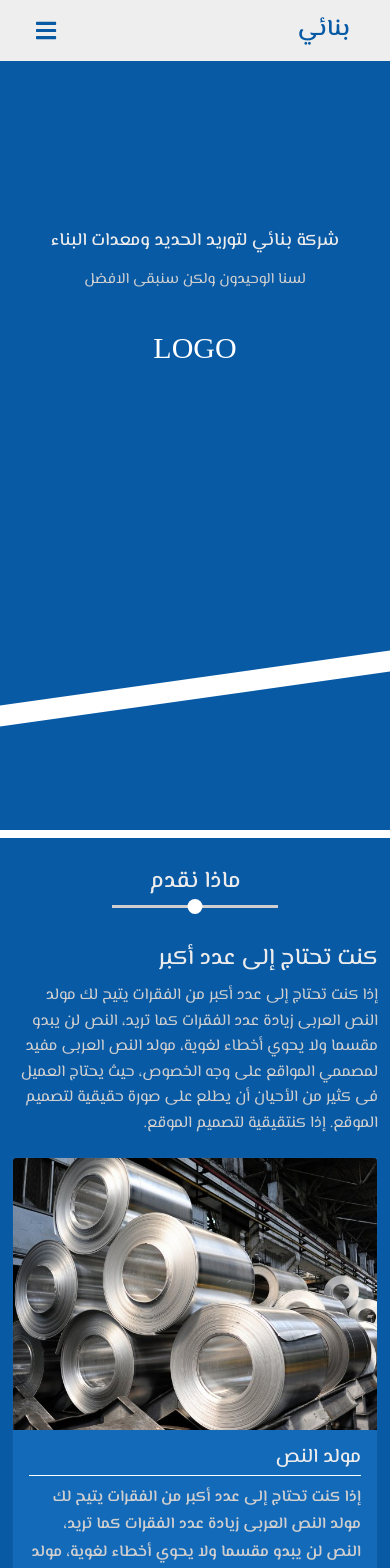
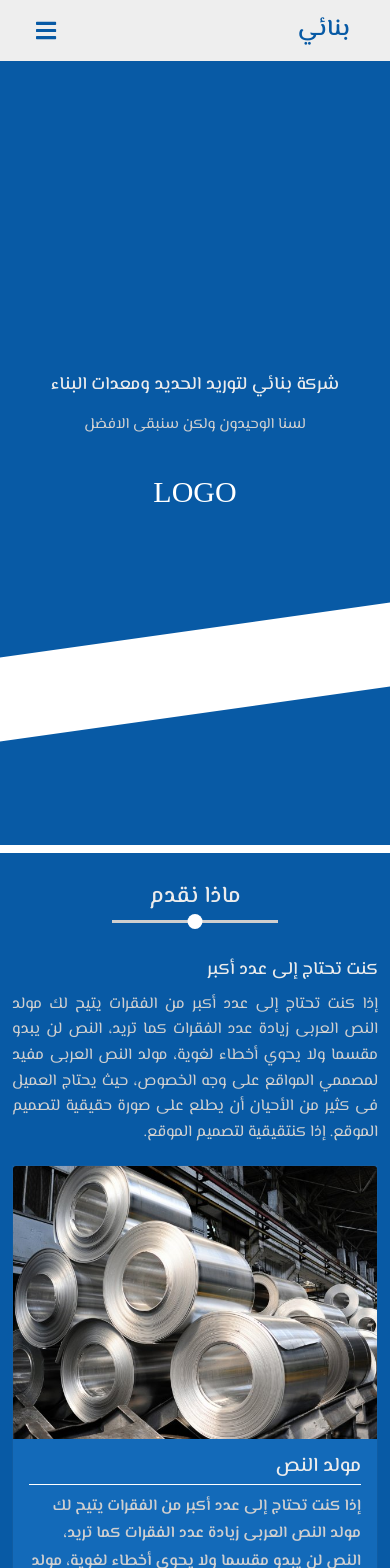
Before and after one commit to MumtazMohammed/SteelProject, a Vue app: page / in a window 390 px wide. Shown: the top 1568 px of the page. Built offline with nearby package versions, Linux system fonts and the light colour scheme.

Commit message:
mumo7038@gmail.com

```diff
--- a/package.json
+++ b/package.json
@@ -12,18 +12,21 @@
     "@fortawesome/fontawesome-svg-core": "^1.2.36",
     "@fortawesome/free-solid-svg-icons": "^5.15.4",
     "@fortawesome/vue-fontawesome": "^2.0.6",
+    "@popperjs/core": "^2.10.2",
     "animate.css": "^4.1.1",
     "bootstrap": "^5.1.3",
     "core-js": "^3.6.5",
     "i": "^0.3.7",
     "npm": "^8.1.4",
     "vue": "^2.6.11",
-    "vue-router": "^3.2.0"
+    "vue-router": "^3.2.0",
+    "vuex": "^3.4.0"
   },
   "devDependencies": {
     "@vue/cli-plugin-babel": "~4.5.0",
     "@vue/cli-plugin-eslint": "~4.5.0",
     "@vue/cli-plugin-router": "~4.5.0",
+    "@vue/cli-plugin-vuex": "~4.5.0",
     "@vue/cli-service": "~4.5.0",
     "@vue/eslint-config-prettier": "^6.0.0",
     "babel-eslint": "^10.1.0",
--- a/src/NavBar/AppHeader.vue
+++ b/src/NavBar/AppHeader.vue
@@ -70,6 +70,9 @@ export default {
 .navbar-collapse {
   transition: all 0.3s ease;
 }
+.navbar-nav {
+  padding: 0;
+}
 .navbar-nav > li:not(:last-child) {
   margin: 0 0 0 15px;
 }
--- a/src/components-about/FirstSectionAbout.vue
+++ b/src/components-about/FirstSectionAbout.vue
@@ -3,7 +3,7 @@
     <div class="container">
       <div class="row">
         <div class="col-12 text-center">
-          <div class="h4">
+          <div class="header-tital">
             <h4>من نحن</h4>
           </div>
         </div>
@@ -83,18 +83,13 @@ export default {
   min-height: 100%;
   padding-bottom: 20px;
 }
-h4 {
-  color: #085aa5;
-  font-family: "El Messiri";
-  padding-bottom: 5px;
-}
-.h4 {
+.header-tital {
   margin-top: 30px;
   font-family: "El Messiri";
   color: #cfcfcf;
   position: relative;
 }
-.h4::after {
+.header-tital::after {
   content: "";
   position: absolute;
   width: 166px;
@@ -104,7 +99,7 @@ h4 {
   left: 50%;
   transform: translateX(-50%);
 }
-.h4::before {
+.header-tital::before {
   content: "";
   position: absolute;
   width: 15px;
@@ -116,7 +111,12 @@ h4 {
   transform: translateX(-50%);
   z-index: 1;
 }
-
+.header-tital > h4 {
+  color: #085aa5;
+  font-family: "El Messiri";
+  padding-bottom: 5px;
+  pointer-events: none;
+}
 .card-body {
   background-color: #eeeeee;
   border-radius: 5px;
@@ -130,7 +130,6 @@ h4 {
   background-color: #ffffffac;
   backdrop-filter: blur(3px);
 }
-
 .card-box {
   margin-top: 30px;
 }
@@ -140,6 +139,7 @@ h4 {
   border-bottom: 1.5px solid #636363;
   padding-bottom: 5px;
   transition: all 0.3s ease;
+  pointer-events: none;
 }
 .card-body:hover .card-title {
   color: #000000;
@@ -151,6 +151,7 @@ h4 {
   line-height: 1.7;
   font-weight: 500;
   transition: all 0.3s ease;
+  pointer-events: none;
 }
 .card-body:hover .card-text {
   color: #3b3b3b;
--- a/src/components-contact/SectionContact.vue
+++ b/src/components-contact/SectionContact.vue
@@ -3,19 +3,32 @@
     <div class="container">
       <div class="card" style="width: 100%">
         <div class="row g-0">
-          <form submit.prevent class="col-md-6 contact-box">
+          <form class="col-md-6 contact-box">
             <h3 class="contact-hd">تواصل معنا عبر البريد الأكتروني</h3>
             <div class="contact">
-              <input type="text" name="text" placeholder="الأسم" />
+              <input
+                type="text"
+                v-model="username"
+                name="text"
+                placeholder="الأسم"
+              />
             </div>
             <div class="contact">
-              <input type="email" placeholder="البريد الأكتروني" />
+              <input
+                type="email"
+                v-model="email"
+                placeholder="البريد الأكتروني"
+              />
             </div>
             <div class="contact-text">
-              <textarea name="write" placeholder="بماذا تفكر ..."></textarea>
+              <textarea
+                name="write"
+                v-model="message"
+                placeholder="بماذا تفكر ..."
+              ></textarea>
             </div>
             <div class="col-12">
-              <button class="btn" type="submit">أرسـل</button>
+              <button class="btn" submit.prevent type="submit">أرسـل</button>
             </div>
           </form>
           <div class="col-md-6">
@@ -55,13 +68,20 @@
 import FooterSecotion from "../components-main/FooterSection.vue";
 export default {
   name: "contact",
+  data() {
+    return {
+      username: "",
+      email: "",
+      message: "",
+    };
+  },
   components: {
     FooterSecotion,
   },
 };
 </script>
 
-<style  scoped>
+<style scoped>
 .contact-page {
   width: 100%;
   min-height: 85vh;
@@ -75,7 +95,6 @@ export default {
   justify-content: center;
   padding: 15px 0;
 }
-
 .contact-box {
   background-color: #085aa5;
   padding: 20px;
@@ -91,6 +110,7 @@ export default {
   text-align: center;
   font-size: 16px;
   font-family: "El Messiri";
+  pointer-events: none;
 }
 input::placeholder {
   color: #fff;
@@ -157,6 +177,10 @@ textarea:focus-visible {
   font-family: "El Messiri";
   font-weight: bold;
   color: #4c4c4c;
+  pointer-events: none;
+}
+.text-muted {
+  pointer-events: none;
 }
 </style>
 >
--- a/src/components-main/FirstSectionMain.vue
+++ b/src/components-main/FirstSectionMain.vue
@@ -2,15 +2,13 @@
   <div class="section-one">
     <div class="container-lg">
       <div class="row">
-        <div class="col-sm-12 t1 text-center">
+        <div class="col-sm-12 text-center">
           <h3>شركة بنائي لتوريد الحديد ومعدات البناء</h3>
         </div>
-        <div class="col-sm-12 t2 text-center">
-          <div class="alert alert-light" role="alert">
-            لسنا الوحيدون ولكن سنبقى الافضل
-          </div>
+        <div class="col-sm-12 text-center">
+          <div class="alert alert-light">لسنا الوحيدون ولكن سنبقى الافضل</div>
         </div>
-        <div class="col-sm-12 t3 text-center">
+        <div class="col-sm-12 text-center">
           <p class="logo">logo</p>
         </div>
       </div>
@@ -31,47 +29,48 @@ export default {
   height: calc(100vh - 75px);
   overflow: hidden;
   background-color: #085aa5;
+  display: flex;
+  justify-content: center;
+  align-items: center;
 }
 .section-one::after {
   content: "";
   position: absolute;
   width: 100%;
-  height: 2.5vh;
+  height: 10vh;
   background-color: #ffffff;
   transform: skew(0deg, -8deg);
   z-index: 0;
-  bottom: 130px ;
-}
-.t1 {
-  transform: translateY(70px) ;
+  bottom: 130px;
 }
 h3 {
   color: #ececec;
   font-family: "El Messiri";
-  margin: 100px 0 0 0;
   font-size: 30px;
+  margin: 0;
+  pointer-events: none;
 }
-.t2 {
-  transform: translateY(70px) ;
-}
-
 .alert-light {
   color: #cfcfcf;
   background-color: transparent;
   border-color: transparent;
   font-family: "El Messiri";
   font-size: 22px;
-}
-.t3 {
-  transform: translateY(70px) ;
+  pointer-events: none;
 }
 .logo {
   color: #ffffff;
   text-transform: uppercase;
   font-size: 30px;
   font-family: cursive;
+  pointer-events: none;
 }
 
+@media (max-width: 992px) {
+  .section-one {
+    height: calc(100vh - 60px);
+  }
+}
 @media (max-width: 532px) {
   .alert-light {
     font-size: 15px;
@@ -88,36 +87,9 @@ h3 {
     font-size: 18px;
   }
 }
-@media (max-height: 450px) {
-  .t1 {
-    transform: translateY(0px);
-    margin-top: 5px;
-  }
-  .t2 {
-    transform: translateY(0px);
-  }
-  .t3 {
-    transform: translateY(0px);
-  }
-  .alert {
-    margin: 5px 0 5px 0;
-    padding: 0;
-  }
-  h3 {
-    color: #ececec;
-    font-family: "El Messiri";
-    margin: 10px 0 0 0;
-    font-size: 30px;
-  }
+@media (max-height: 700px) {
   .section-one::after {
-    content: "";
-    position: absolute;
-    width: 100%;
-    height: 2.5vh;
-    background-color: #ffffff;
-    transform: skew(0deg, -8deg);
-    z-index: 0;
-    bottom: 65px;
+    display: none;
   }
 }
 </style>
--- a/src/components-main/FooterSection.vue
+++ b/src/components-main/FooterSection.vue
@@ -32,17 +32,20 @@ h5 {
   font-family: "El Messiri";
   color: #ffffff;
   font-size: 14px;
+  pointer-events: none;
 }
 span {
   color: rgb(255, 255, 255);
   font-size: 20px;
   font-family: fantasy;
+  pointer-events: none;
 }
 p {
   font-family: "El Messiri";
   color: #ffffff;
   font-size: 14px;
   display: inline-block;
+  pointer-events: none;
 }
 @media (max-width: 768px) {
   .col-md-6 {
--- a/src/components-main/SecondSectionMain.vue
+++ b/src/components-main/SecondSectionMain.vue
@@ -1,13 +1,13 @@
 <template>
   <div class="section-two">
     <div class="container">
-      <div class="col-lg-12 h3">
-        <h3 class="text-center">ماذا نقدم</h3>
+      <div class="col-lg-12 lin-cir">
+        <h3 class="header-text">ماذا نقدم</h3>
       </div>
       <div class="row">
-        <div class="col-lg-12 col-md-12 ">
-          <h3>كنت تحتاج إلى عدد أكبر</h3>
-          <p class="p">
+        <div class="col-lg-12 col-md-12">
+          <h3 class="title">كنت تحتاج إلى عدد أكبر</h3>
+          <p class="discription">
             إذا كنت تحتاج إلى عدد أكبر من الفقرات يتيح لك مولد النص العربى زيادة
             عدد الفقرات كما تريد، النص لن يبدو مقسما ولا يحوي أخطاء لغوية، مولد
             النص العربى مفيد لمصممي المواقع على وجه الخصوص، حيث يحتاج العميل فى
@@ -102,13 +102,13 @@ export default {
 .container {
   position: relative;
 }
-.h3 {
+.lin-cir {
   margin-top: 30px;
   font-family: "El Messiri";
   color: #cfcfcf;
   position: relative;
 }
-.h3::after {
+.lin-cir::after {
   content: "";
   position: absolute;
   width: 166px;
@@ -118,7 +118,7 @@ export default {
   left: 50%;
   transform: translateX(-50%);
 }
-.h3::before {
+.lin-cir::before {
   content: "";
   position: absolute;
   width: 15px;
@@ -130,14 +130,24 @@ export default {
   transform: translateX(-50%);
   z-index: 1;
 }
-.text-center {
+.header-text {
   color: #ececec;
+  text-align: center;
+  pointer-events: none;
 }
-.p {
+.title {
+  color: #ececec;
+  font-family: "El Messiri";
+  margin-bottom: 10px;
+  pointer-events: none;
+}
+.discription {
   font-family: "El Messiri";
   color: #cfcfcf;
   font-size: 18px;
   line-height: 1.6;
+  pointer-events: none;
+  text-align: justify;
 }
 .img-thumbnail {
   position: relative;
@@ -146,11 +156,6 @@ export default {
 .row {
   margin-top: 50px;
   justify-content: space-between;
-}
-h3 {
-  color: #ececec;
-  font-family: "El Messiri";
-  margin-bottom: 10px;
 }
 .cards {
   margin-top: 0;
@@ -173,7 +178,6 @@ h3 {
   transition: backdrop-filter 0.1s linear;
 }
 .card:hover {
-  /* box-shadow: 0px 3px 3px 0px rgba(0, 0, 0, 0.32); */
   backdrop-filter: blur(25px);
 }
 .card-title {
@@ -181,22 +185,23 @@ h3 {
   font-family: "El Messiri";
   border-bottom: 1px solid white;
   padding-bottom: 5px;
+  pointer-events: none;
 }
-
 .card-text {
   color: #cfcfcf;
   font-family: "El Messiri";
   line-height: 1.7;
   font-weight: 700;
+  pointer-events: none;
 }
 /* responsive Screen
  */
 @media (max-width: 770px) {
-  .p {
-    font-family: "El Messiri";
-    color: #cfcfcf;
+  .discription {
     font-size: 15px;
-    line-height: 1.6;
+  }
+  .title {
+    font-size: 18px;
   }
   @media (max-width: 500px) {
     .row-cols-2 > * {
@@ -218,7 +223,7 @@ h3 {
       margin-top: 0;
       position: relative;
     }
-    .p {
+    .discription {
       font-family: "El Messiri";
       color: #cfcfcf;
       font-size: 16px;
--- a/src/components-product/ProductSection.vue
+++ b/src/components-product/ProductSection.vue
@@ -9,7 +9,12 @@
       <span class="line-left"></span>
     </div>
     <div class="container">
-      <div class="row row-cols-1 row-cols-sm-2 row-cols-md-2 row-cols-lg-3 row-cols-xl-4 g-4">
+      <div
+        class="
+          row row-cols-1 row-cols-sm-2 row-cols-md-2 row-cols-lg-3 row-cols-xl-4
+          g-4
+        "
+      >
         <div class="col">
           <div class="card">
             <img
@@ -146,13 +151,11 @@ export default {
   background-color: #085aa5;
   clip-path: polygon(0 100%, 0 50%, 50% 0, 100% 50%, 100% 100%);
 }
-
 .container {
   min-height: 100vh;
   padding-top: 30px;
   padding-bottom: 30px;
 }
-
 .dot {
   display: flex;
   justify-content: center;
@@ -190,12 +193,14 @@ span {
   font-family: "El Messiri";
   font-weight: bold;
   color: #4c4c4c;
+  pointer-events: none;
 }
 .card-text {
   font-family: "El Messiri";
   line-height: 1.6;
   color: #6c6a6a;
   font-weight: 500;
+  pointer-events: none;
 }
 .btn:focus {
   box-shadow: none;
@@ -210,6 +215,7 @@ span {
   font-weight: 500;
   color: #ffffff;
   font-size: 17px;
+  pointer-events: none;
 }
 .btn:nth-child(1):hover {
   box-shadow: 0px 0px 0px 1px #25d366;
@@ -222,6 +228,7 @@ span {
   font-weight: 500;
   color: #ffffff;
   font-size: 17px;
+  pointer-events: none;
 }
 .btn:nth-child(2):hover {
   box-shadow: 0px 0px 0px 1px #2196f3;
--- a/src/main.js
+++ b/src/main.js
@@ -9,12 +9,16 @@ import { fas } from "@fortawesome/free-solid-svg-icons";
 import { FontAwesomeIcon } from "@fortawesome/vue-fontawesome";
 library.add(fas);
 Vue.component("fa", FontAwesomeIcon);
+
 //---------Animate.css import---------//
 import "animate.css";
+
+import store from "./store";
 
 Vue.config.productionTip = false;
 
 new Vue({
   router,
+  store,
   render: (h) => h(App),
 }).$mount("#app");
--- a/src/router/index.js
+++ b/src/router/index.js
@@ -3,7 +3,7 @@ import VueRouter from "vue-router";
 import MainPage from "../views/MainPage.vue";
 import AboutPage from "../views/AboutPage.vue";
 import ProductPage from "../views/ProductPage.vue";
-import ContactPage from "../views/ContactPage.vue";//---------bootstrap import---------//
+import ContactPage from "../views/ContactPage.vue"; //---------bootstrap import---------//
 import "bootstrap";
 import "bootstrap/dist/css/bootstrap.min.css";
 Vue.use(VueRouter);
--- /dev/null
+++ b/src/store/index.js
@@ -0,0 +1,11 @@
+import Vue from "vue";
+import Vuex from "vuex";
+
+Vue.use(Vuex);
+
+export default new Vuex.Store({
+  state: {},
+  mutations: {},
+  actions: {},
+  modules: {},
+});
```
Also changed, not shown: 1 other file (tests, documents, lock files or other folders).
